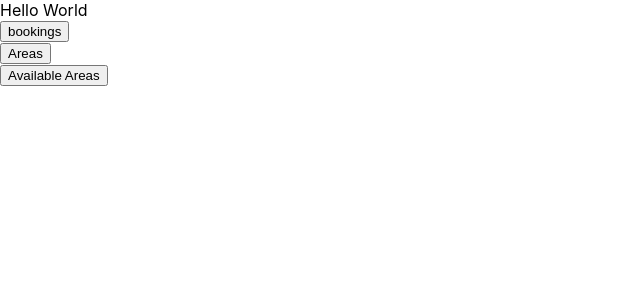
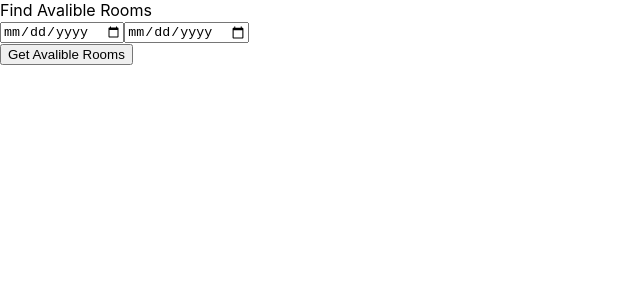
Before and after one commit to IanB13/charleston-point-of-sale, a React (Create React App) app: page / in a window 1280 px wide. Shown: the top 300 px of the page, without its empty margins (0-640 px from the left). Built offline with nearby package versions, Linux system fonts and the light colour scheme.

Commit message:
Added room components

```diff
--- a/src/App.js
+++ b/src/App.js
@@ -1,37 +1,41 @@
+import {useState} from 'react'
 import './App.css';
-import getBookings from './services/getBookings'
-import getAreas from './services/getAreas'
 import getAvailableAreas from './services/getAvailableAreas';
+import RoomsList from './components/RoomsList'
 
 const App = () => {
-  const bookings = () =>{
-    getBookings("2020-11-02","2020-12-05")
+  const [startDate , setStartDate] = useState(null)
+  const [endDate , setEndDate] = useState(null)
+  const [availRooms, setAvailRooms] = useState(null)
+
+  const startBoi = (e) =>{
+    console.log("start date", e.target.value)
+    setStartDate(e.target.value)
   }
 
-  const availableAreas = () => {
-    getAvailableAreas("2020-11-02","2020-12-05")
+  const endBoi = (e) =>{
+    console.log("end date",e.target.value)
+    setEndDate(e.target.value)
+  }
+
+  const getRooms = async () =>{
+    const rooms = await getAvailableAreas(startDate,endDate)
+    setAvailRooms(rooms)
   }
 
   return (
     <div>
-      Hello World
+      Find Avalible Rooms
       <div>
-        <button onClick={bookings} >
-          bookings
-       </button>
+        <input type= "date" onChange = {startBoi}/>
+        <input type= "date" onChange = {endBoi} />
       </div>
-
       <div>
-        <button onClick={getAreas} >
-          Areas
-       </button>
+        <button onClick = {getRooms} >
+          Get Avalible Rooms
+        </button>
       </div>
-
-      <div>
-        <button onClick={availableAreas} >
-          Available Areas
-       </button>
-      </div>
+      <RoomsList rooms = {availRooms} />
     </div>
   );
 }
--- /dev/null
+++ b/src/components/Room.jsx
@@ -0,0 +1,10 @@
+const Room = ({room}) => {
+
+    return(
+        <div>
+        {room.name}
+        </div>
+    )
+}
+
+export default Room
--- /dev/null
+++ b/src/components/RoomsList.jsx
@@ -0,0 +1,15 @@
+import Room from './Room'
+
+const RoomsList = ({rooms}) =>{
+    console.log(rooms)
+    if(rooms){
+    return(
+        <>
+        {rooms.map(room => <Room key = {room.id} room= {room} />)}
+        </>
+    )
+    }
+    else return null
+}
+
+export default RoomsList
```
